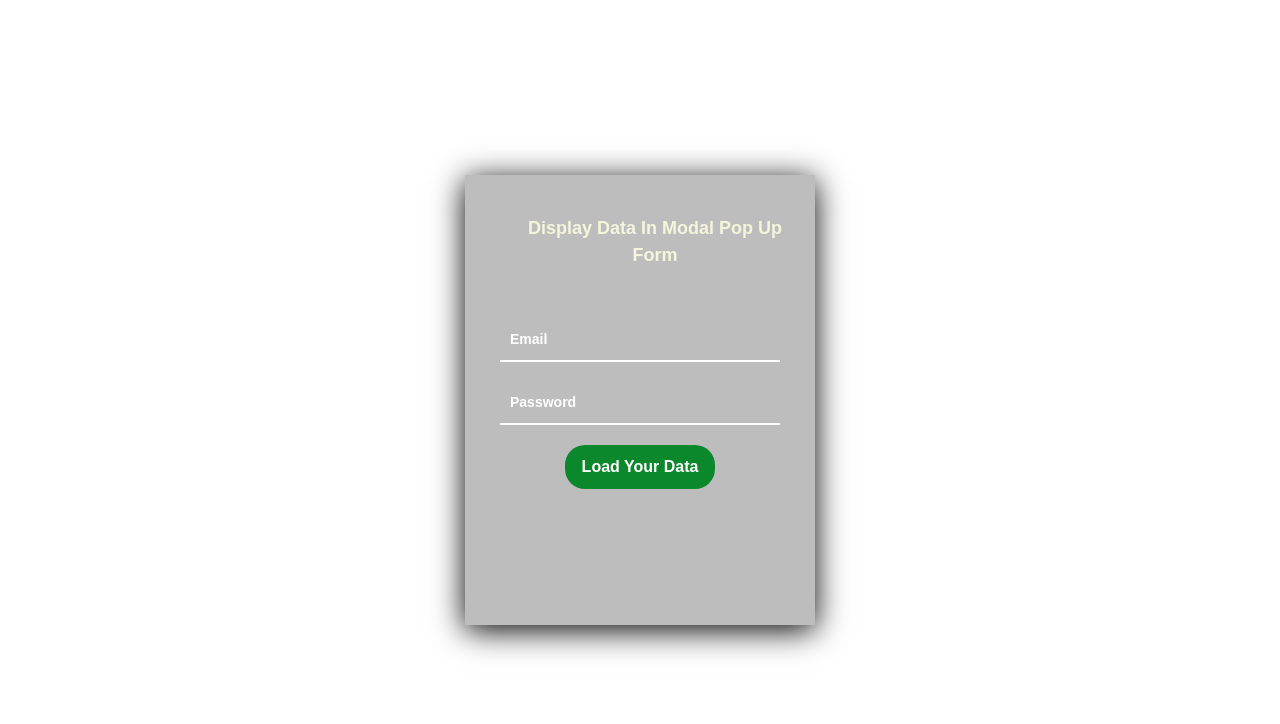
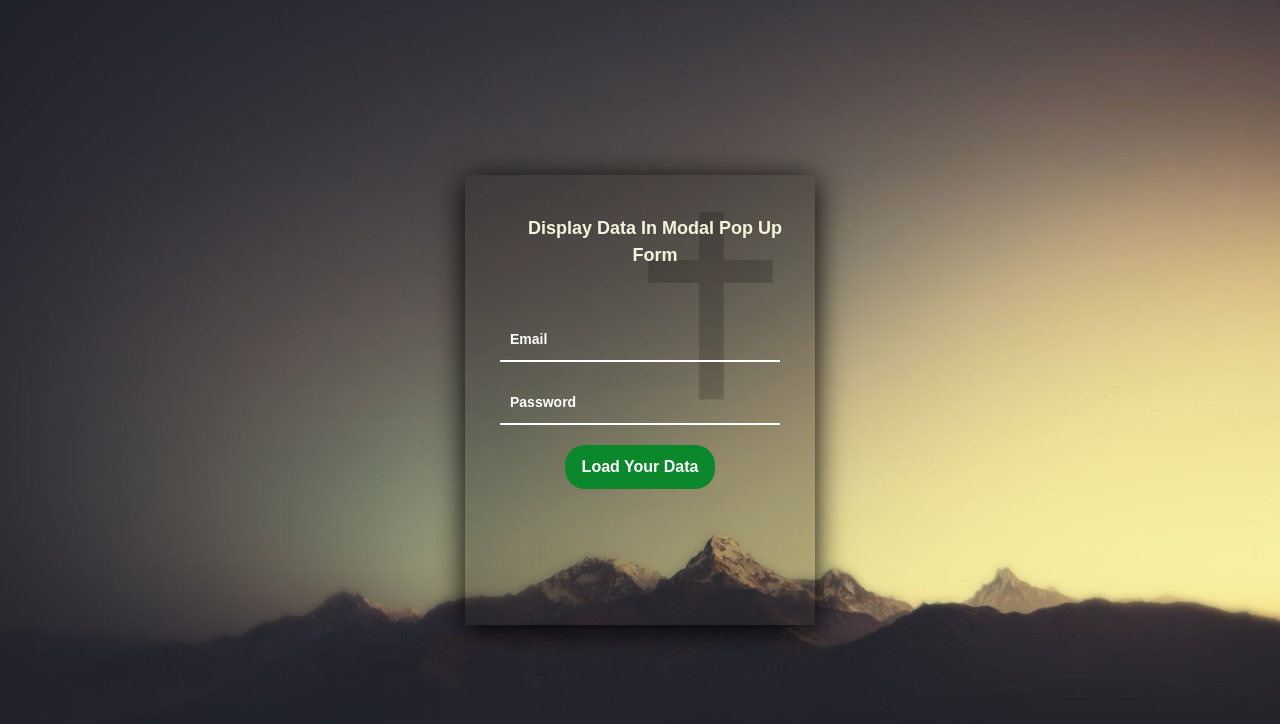
Before and after one commit to BrandonEdie/ModalPopUp, a plain HTML site: page index.html in a window 1280 px wide. Drawn offline with nearby package versions, Linux system fonts and the light colour scheme.

Commit message:
Update index.css

```diff
--- a/index.css
+++ b/index.css
@@ -5,7 +5,7 @@
 }
 body{
   font-family: Arial, Helvetica, sans-serif;
-  background-image: url(TheCross.jpg);
+  background-image: url(img/TheCross.jpg);
   background-size: cover;
   background-attachment: fixed;
 }
```
